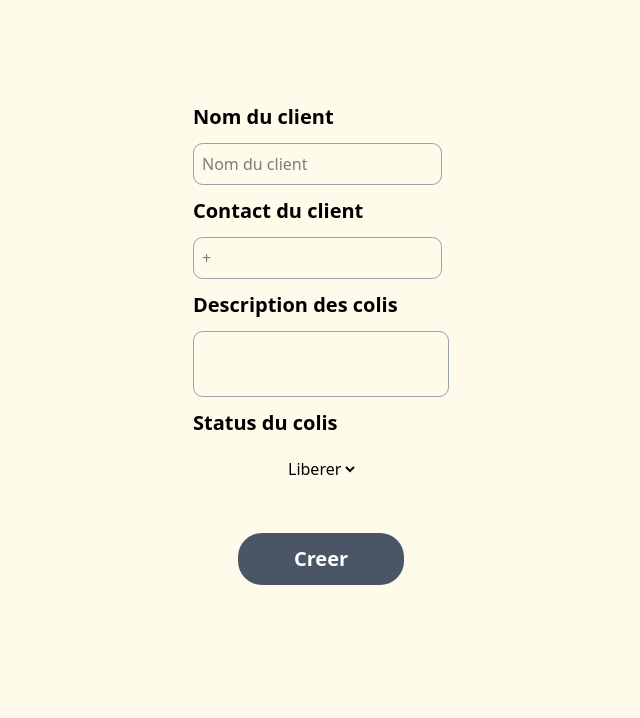
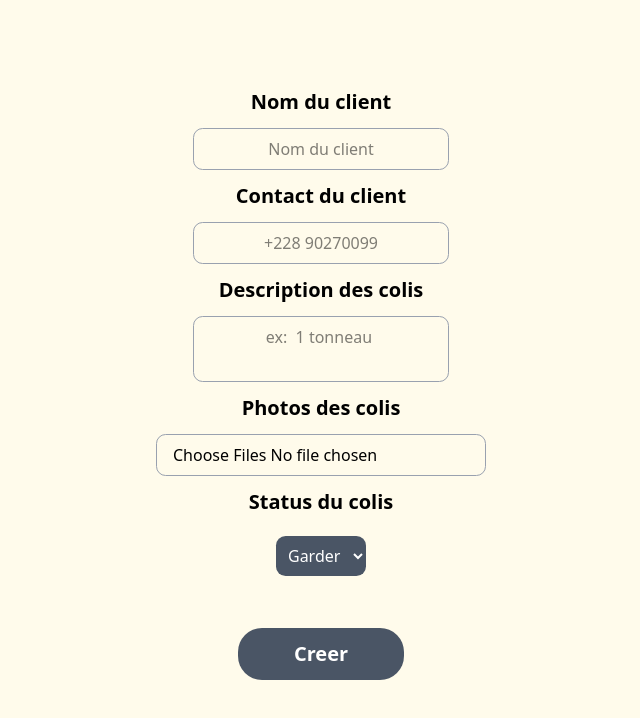
Before and after one commit to Moruald001/agban, a React (Vite) app: page /add-client in a window 1280 px wide. Shown: the top 718 px of the page, without its empty margins (327-967 px from the left). Built offline with nearby package versions, Linux system fonts and the light colour scheme; a web font is replaced by a local one.

Commit message:
validation of field set

```diff
--- a/src/components/Button.jsx
+++ b/src/components/Button.jsx
@@ -1,5 +1,4 @@
 // import { useState } from "react";
-import { Link } from "react-router-dom";
 
 export const Btn = ({
   title,
@@ -7,21 +6,22 @@ export const Btn = ({
   position = "",
   weight = "",
   fontStyle = "",
+  attributes,
 }) => {
   return (
     <>
-      <Link
+      <button
+        type={attributes}
         className={
-          "bg-gray-600 p-3 rounded-3xl text-white font-center font-exo  duration-300 ease-in-out hover:scale-75 transition-transform " +
+          "bg-gray-600 p-3 rounded-3xl text-white font-center font-exo  duration-300 ease-in-out hover:scale-75 transition-transform cursor-pointer" +
           animation +
           position +
           weight +
           fontStyle
         }
-        to={"/add-client"}
       >
         {title}
-      </Link>
+      </button>
     </>
   );
 };
--- a/src/pages/addClient.jsx
+++ b/src/pages/addClient.jsx
@@ -1,12 +1,32 @@
+// @ts-nocheck
 import { useForm } from "react-hook-form";
 import { Btn } from "../components/button";
+import { useEffect, useState } from "react";
 
 export function AddClient() {
   const {
     register,
     handleSubmit,
+    watch,
     formState: { errors },
   } = useForm();
+
+  const images = watch("images");
+  console.log(images);
+  // const [preview, setPreview] = useState(null);
+
+  // useEffect(() => {
+  //   if (images) {
+  //     images.map((image) => {
+  //       const reader = new FileReader();
+  //       reader.onloadend = () => setPreview(reader.result);
+  //       reader.readAsDataURL(image);
+  //     });
+  //   } else {
+  //     setPreview(null);
+  //   }
+  // }, [images]);
+
   const onSubmit = (data) => {
     console.log(data);
   };
@@ -14,56 +34,124 @@ export function AddClient() {
   return (
     <form
       onSubmit={handleSubmit(onSubmit)}
-      className="flex flex-col gap-3 items-start relative bottom-20 -right-2 justify-center min-h-screen mx-4"
+      className="flex flex-col gap-3 items-center relative bottom-10 -right-2 justify-center min-h-screen mx-4  "
     >
-      <label className="text-xl font-bold font-roboto" htmlFor="name">
+      {/* client name */}
+      <label className="text-xl  font-bold font-roboto" htmlFor="name">
         Nom du client
       </label>
 
       <input
-        className="border-1 border-solid rounded-[0.6em] border-gray-400 p-2 "
+        className=" text-center focus:outline-hidden border-1 border-solid rounded-[0.6em] border-gray-400 p-2 min-w-3xs"
         type="text"
         id="name"
-        required
         placeholder="Nom du client"
         {...register("name", {
           required: true,
           minLength: 2,
-          pattern: /^[A-Za_z]+$/i,
+          pattern: /^[A-Za_z ]+$/i,
         })}
       />
-      {errors.name && <p>Nom invalide</p>}
+      {errors.name && (
+        <p className="text-white bg-red-400 px-4 py-2 ml-1 rounded-md border-1 border-white after:content-['⚠️']">
+          Nom invalide
+        </p>
+      )}
+      {/* contact */}
+
       <label className="text-xl font-bold font-exo" htmlFor="contact">
         Contact du client
       </label>
       <input
-        className="border-1 border-solid rounded-[0.6em] border-gray-400 p-2 "
+        className="border-1 border-solid rounded-[0.6em] border-gray-400 p-2 min-w-3xs text-center focus:outline-hidden "
         type="text"
         // name="contact"
         id="contact"
-        required
-        placeholder="+"
+        placeholder="+228 90270099"
         {...register("contact", {
           required: true,
           minLength: 8,
-          pattern: /^[0-9]+$/,
+          pattern: /^[0-9+ ]+$/,
         })}
       />
-      {errors.contact && <p>Contact invalide</p>}
-      <label className="text-xl font-bold font-roboto " htmlFor="description">
+      {errors.contact && (
+        <p className="text-white bg-red-400 px-4 py-2 ml-1 rounded-md border-1 border-white after:content-['⚠️']">
+          Contact invalide
+        </p>
+      )}
+
+      {/* textarea */}
+      <label className="text-xl font-bold font-exo " htmlFor="description">
         Description des colis{" "}
       </label>
       <textarea
-        className="border-1 border-solid rounded-[0.6em] focus:outline-hidden border-gray-400 p-2 resize-none min-w-3xs min-h-4"
-        name="description"
+        className="border-1 border-solid rounded-[0.6em] text-center focus:outline-hidden border-gray-400 p-2 resize-none min-w-3xs min-h-4"
         id="description"
+        placeholder="ex:  1 tonneau "
+        {...register("description", {
+          required: true,
+          pattern: /^[A-Za-z0-9\s]+$/,
+        })}
       ></textarea>
+      {errors.description && (
+        <p className="text-white bg-red-400 px-4 py-2 ml-1 rounded-md border-1 border-white after:content-['⚠️']">
+          {" "}
+          description est importante
+        </p>
+      )}
+
+      {/* image colis */}
+
+      <label className="text-xl font-bold font-exo " htmlFor="image">
+        Photos des colis
+      </label>
+      <input
+        className="border-1 border-solid rounded-[0.6em] border-gray-400 py-2 text-center hover:bg-gray-600 hover:text-white cursor-pointer ease-in duration-200 pl-4 min-w-[17em]"
+        type="file"
+        multiple
+        {...register("images", {
+          required: "Au moins une image est requis",
+          validate: {
+            maxFiles: (images) => images.length <= 5 || "Maximum 5 fichiers",
+            lessThan10MBPerFile: (images) =>
+              Array.from(images).every((image) => image.size < 10000000) ||
+              "Chaque fichier doit faire moins de 10MB",
+            acceptedFormats: (images) =>
+              Array.from(images).every((image) =>
+                ["image/jpeg", "image/png"].includes(image.type)
+              ) || "Seuls JPEG, PNG  sont acceptés",
+          },
+        })}
+      />
+      {errors.images && (
+        <p className="text-white bg-red-400 px-4 py-2 ml-1 rounded-md border-1 border-white after:content-['⚠️']">
+          {errors.images.message}
+        </p>
+      )}
+      {/* {preview && (
+        <div style={{ marginTop: "1rem" }}>
+          <h3>Aperçu :</h3>
+          <img
+            src={preview}
+            alt="Preview"
+            style={{
+              maxWidth: "100%",
+              maxHeight: "300px",
+              border: "1px solid #ddd",
+              borderRadius: "4px",
+            }}
+          />
+        </div>
+      )} */}
+      {/* select */}
+
       <label className="text-xl font-bold font-exo mb-2" htmlFor="status">
         Status du colis
       </label>
       <select
-        className="self-center cursor-pointer"
+        className="self-center cursor-pointer  bg-gray-600 text-white p-2 rounded-[0.6em] focus:bg-gray-300 focus:text-black duration-10 ease-in-out"
         {...register("status", { required: true })}
+        defaultValue="keep"
       >
         <option value="release">Liberer </option>
         <option value="keep">Garder</option>
@@ -73,6 +161,7 @@ export function AddClient() {
         position=" self-center mt-10 "
         weight=" px-14"
         fontStyle=" font-bold text-xl"
+        attributes="submit"
       />
     </form>
   );
--- a/src/pages/home.jsx
+++ b/src/pages/home.jsx
@@ -1,4 +1,4 @@
-import { Btn } from "../components/button";
+import { Link } from "react-router-dom";
 import { TypeAnimation } from "react-type-animation";
 
 export function Home() {
@@ -13,7 +13,14 @@ export function Home() {
         repeat={Infinity}
         cursor={false}
       />
-      <Btn title="Ajouter un client" animation="animate-bounce" />
+      <Link
+        className={
+          "bg-gray-600 p-3 rounded-3xl text-white font-center font-exo  duration-300 ease-in-out hover:scale-75 transition-transform animate-bounce "
+        }
+        to={"/add-client"}
+      >
+        Ajouter un client
+      </Link>
     </div>
   );
 }
```
